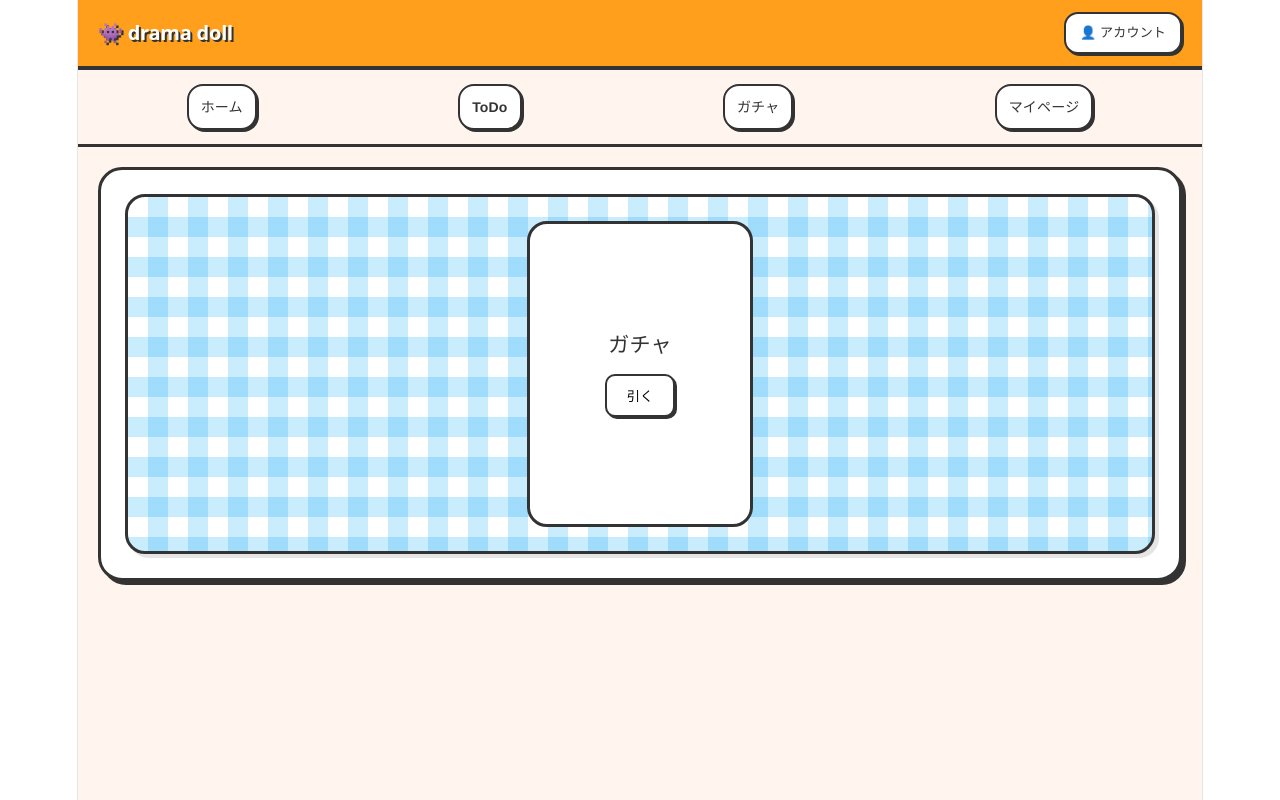
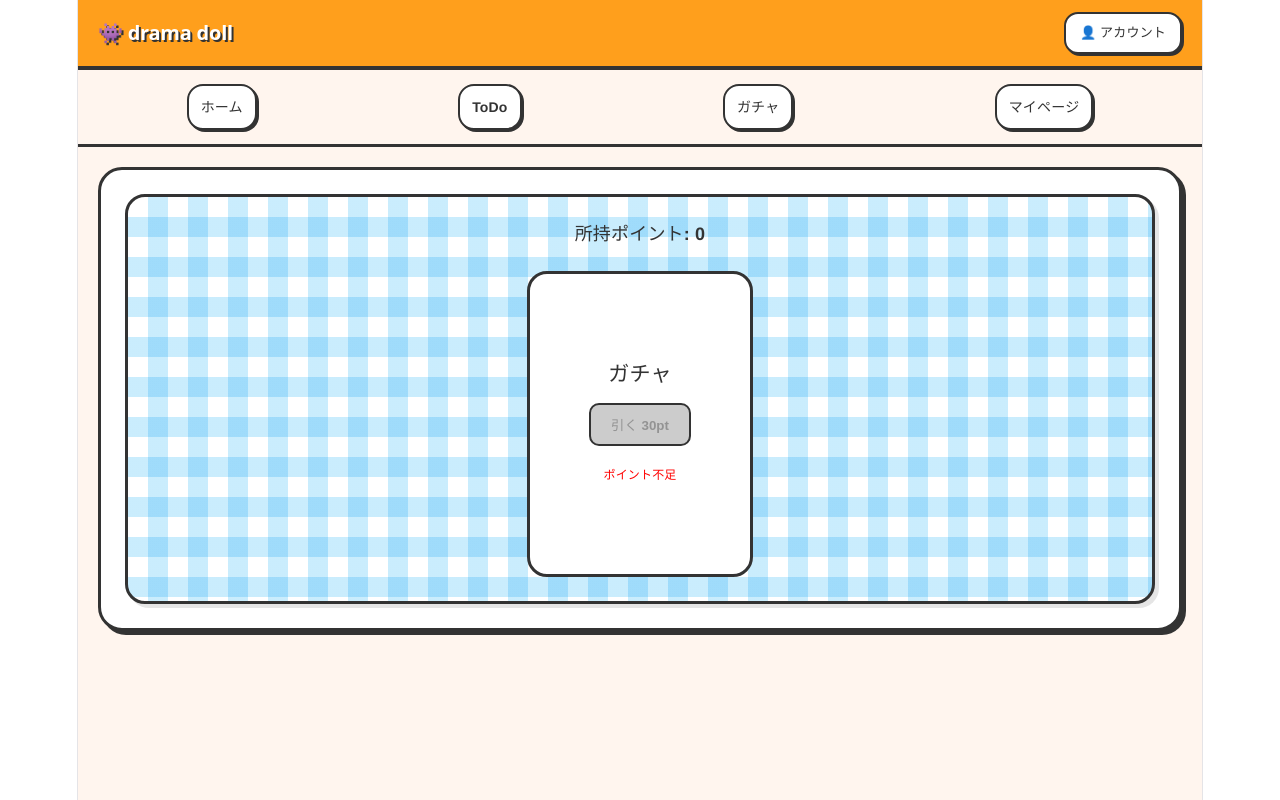
Before and after one commit to drama-dolls/main, a React (Vite) app in the folder frontend/: page /gacha in a window 1280 px wide. Built offline with nearby package versions, Linux system fonts and the light colour scheme.

Commit message:
ガチャでpointを消費するようにしました

```diff
--- a/frontend/src/App.tsx
+++ b/frontend/src/App.tsx
@@ -8,7 +8,6 @@ import { MyPage } from './pages/MyPage'; // ★本物のマイページを読み
 
 import GachaPage from "./pages/gacha";
 import GachaRollPage from "./pages/gacha-roll";
-const MyPage = () => <div>ここはマイページです。着せ替えをします。</div>;
 
 function App() {
   return (
--- a/frontend/src/pages/gacha-roll.tsx
+++ b/frontend/src/pages/gacha-roll.tsx
@@ -30,6 +30,7 @@ export default function GachaRollPage() {
 
     setTimeout(() => setFlipped(true), 500);
     setTimeout(() => navigate("/gacha"), 2500);
+
   }, [navigate]);
 
   return (
@@ -41,7 +42,6 @@ export default function GachaRollPage() {
         gap: "24px",
         position: "relative",
 
-        // ✅ 同じチェック柄（完全一致）
         background:
           "linear-gradient(0deg, rgba(179,229,252,0.7) 50%, transparent 50%), " +
           "linear-gradient(90deg, rgba(179,229,252,0.7) 50%, transparent 50%), #FFFFFF",
@@ -58,7 +58,6 @@ export default function GachaRollPage() {
         justifyContent: "center",
       }}
     >
-      {/* 戻る */}
       <button
         onClick={() => navigate("/gacha")}
         style={{
@@ -68,13 +67,11 @@ export default function GachaRollPage() {
           border: "none",
           background: "none",
           cursor: "pointer",
-          fontSize: "16px",
         }}
       >
         ← 戻る
       </button>
 
-      {/* カード */}
       <div className={`card ${flipped ? "flipped" : ""}`}>
         <div className="card-back">Drama Doll</div>
 
@@ -102,9 +99,9 @@ export default function GachaRollPage() {
         .card {
           width: 220px;
           height: 300px;
-          position: relative;
           transform-style: preserve-3d;
           transition: transform 0.5s;
+          position: relative;
         }
 
         .flipped {
@@ -116,16 +113,14 @@ export default function GachaRollPage() {
           position: absolute;
           width: 100%;
           height: 100%;
-
           border-radius: 20px;
           border: 3px solid #333;
-
           background: white;
 
           display: flex;
-          flex-direction: column;
           align-items: center;
           justify-content: center;
+          flex-direction: column;
 
           backface-visibility: hidden;
         }
--- a/frontend/src/pages/gacha.tsx
+++ b/frontend/src/pages/gacha.tsx
@@ -2,6 +2,21 @@ import { useNavigate } from "react-router-dom";
 
 export default function GachaPage() {
   const navigate = useNavigate();
+
+  const points = Number(localStorage.getItem("points") || 0);
+
+  const handleGacha = () => {
+    if (points < 30) {
+      alert("ポイントが足りない！");
+      return;
+    }
+
+    // ✅ ここで消費
+    const newPoints = points - 30;
+    localStorage.setItem("points", String(newPoints));
+
+    navigate("/gacha/roll");
+  };
 
   return (
     <div
@@ -12,17 +27,12 @@ export default function GachaPage() {
         gap: "24px",
         position: "relative",
 
-        // ✅ 完全修正チェック柄（ズレ修正版）
         background:
           "linear-gradient(0deg, rgba(179,229,252,0.7) 50%, transparent 50%), " +
           "linear-gradient(90deg, rgba(179,229,252,0.7) 50%, transparent 50%), #FFFFFF",
 
         backgroundSize: "40px 40px",
-
-        // ✅ ←これが今回の本命（位置ズレ修正）
         backgroundPosition: "0 0, 20px 20px",
-
-        // ✅ 濃くする
         backgroundBlendMode: "multiply",
 
         padding: "24px",
@@ -34,7 +44,11 @@ export default function GachaPage() {
         alignItems: "center",
       }}
     >
-      {/* ✅ 中央カード */}
+      {/* ✅ ポイント表示 */}
+      <p style={{ fontWeight: "bold" }}>
+        所持ポイント: {points}
+      </p>
+
       <div
         style={{
           width: "220px",
@@ -53,19 +67,28 @@ export default function GachaPage() {
         <h3 style={{ margin: 0 }}>ガチャ</h3>
 
         <button
-          onClick={() => navigate("/gacha/roll")}
+          onClick={handleGacha}
+          disabled={points < 30} // ✅ 押せなくする
           style={{
             padding: "10px 20px",
             borderRadius: "10px",
             border: "2px solid #333",
-            background: "#fff",
-            cursor: "pointer",
-            boxShadow: "2px 2px 0 #333",
+            background: points < 30 ? "#ccc" : "#fff",
+            cursor: points < 30 ? "not-allowed" : "pointer",
             fontWeight: "bold",
+            boxShadow: points < 30 ? "none" : "2px 2px 0 #333",
           }}
         >
           引く
+          30pt
         </button>
+
+        {/* ✅ 足りない時メッセージ */}
+        {points < 30 && (
+          <p style={{ color: "red", fontSize: "12px" }}>
+            ポイント不足
+          </p>
+        )}
       </div>
     </div>
   );
```
